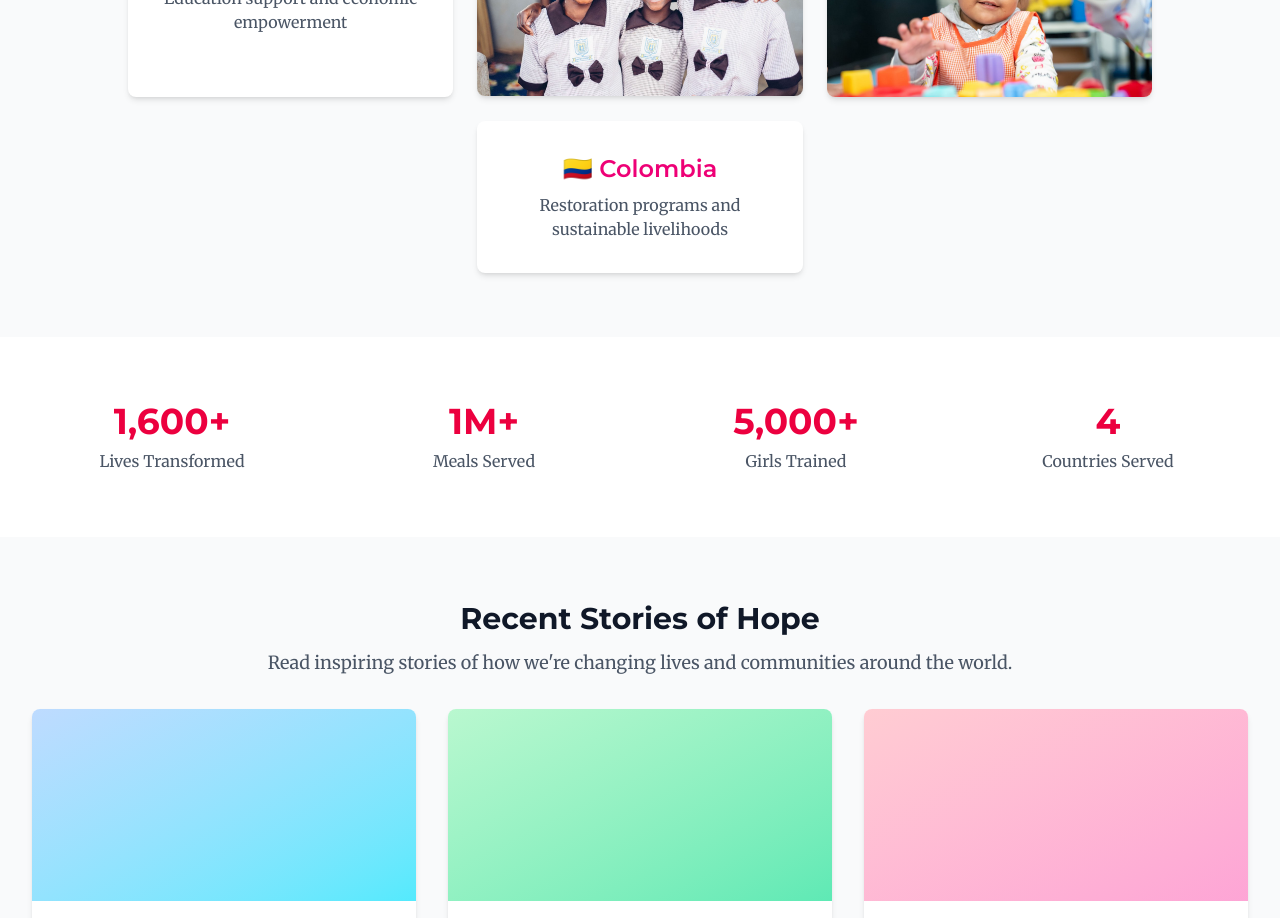
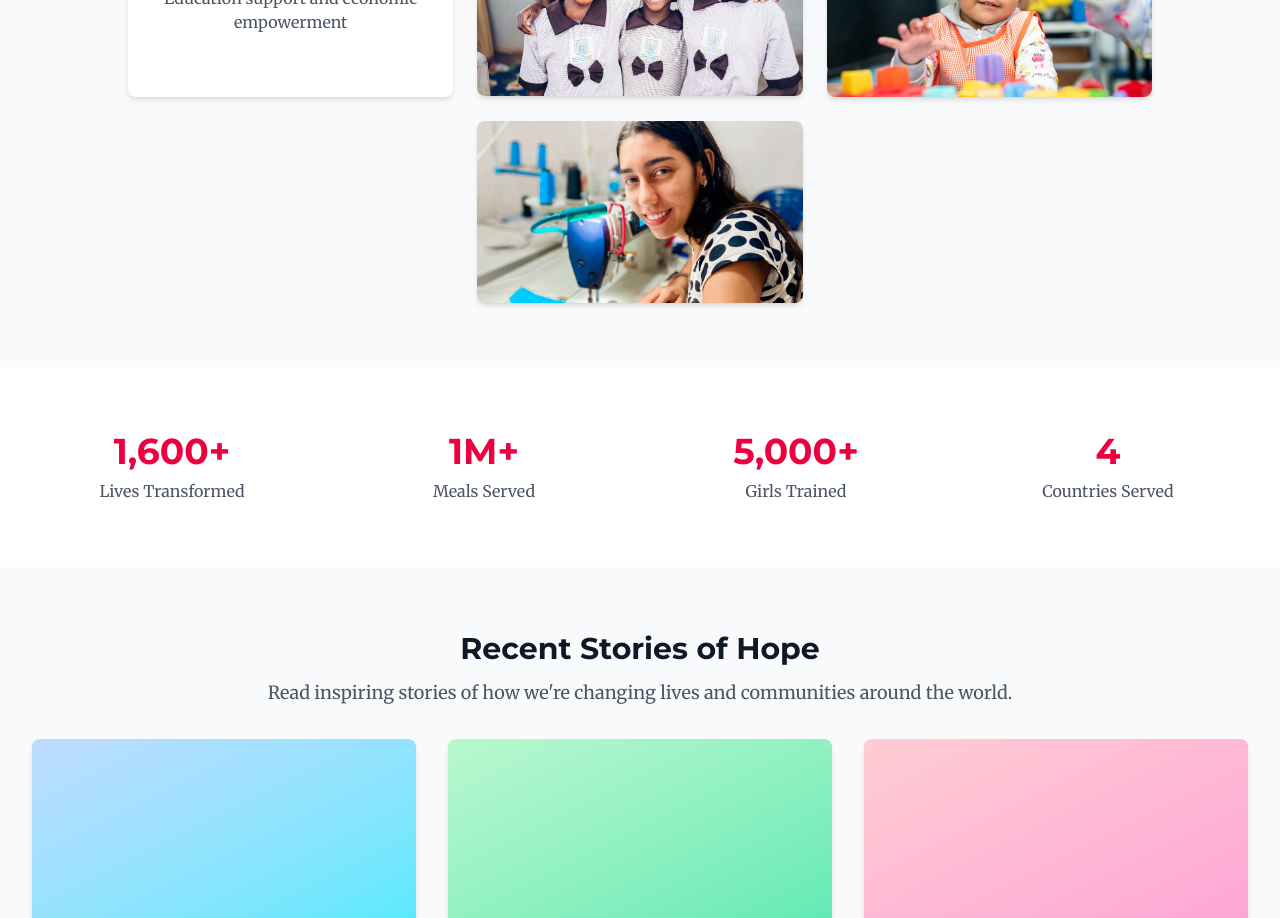
Before and after one commit to Peace-Gospel-International/shehashope, a Next.js app: page / in a window 1280 px wide. Shown: the part 2660-3578 px from the top of the page. Built offline with nearby package versions, Linux system fonts and the light colour scheme.

Commit message:
Add interactive Colombia program card

```diff
--- a/app/page.tsx
+++ b/app/page.tsx
@@ -228,9 +228,24 @@ export default function Home() {
                 </p>
               </div>
             </div>
-            <div className="bg-white rounded-lg p-6 md:p-8 text-center shadow-md hover:shadow-xl transition-all hover:-translate-y-1 cursor-pointer lg:col-start-2">
-              <h3 className="text-2xl font-semibold mb-2 font-sans" style={{ color: '#EE0076' }}>🇨🇴 Colombia</h3>
-              <p className="text-gray-600 font-serif">Restoration programs and sustainable livelihoods</p>
+            <div
+              className="group relative aspect-video overflow-hidden rounded-lg shadow-md transition-all duration-300 hover:-translate-y-1 hover:shadow-xl focus:-translate-y-1 focus:outline-none focus-visible:ring-4 focus-visible:ring-pink-300 lg:col-start-2"
+              tabIndex={0}
+              aria-label="Colombia: 10.7 million children, including 800,000 Venezuelan migrant children"
+            >
+              <Image
+                src="/images/where-we-work/colombia.jpg"
+                alt="Student sewing at a skills-training program in Colombia"
+                fill
+                sizes="(min-width: 1024px) 320px, (min-width: 768px) 50vw, 100vw"
+                className="object-cover object-top transition-transform duration-500 group-hover:scale-105 group-focus:scale-105"
+              />
+              <div className="absolute inset-0 flex flex-col justify-end bg-gradient-to-t from-black/85 via-black/35 to-transparent p-5 text-left text-white transition-opacity duration-500 md:justify-center md:bg-[#EE0076]/90 md:text-center md:opacity-0 md:group-hover:opacity-100 md:group-focus:opacity-100">
+                <h3 className="text-2xl font-semibold font-sans">Colombia</h3>
+                <p className="mt-2 text-sm leading-relaxed font-serif md:text-base">
+                  10.7 million children, including 800,000 Venezuelan migrant children
+                </p>
+              </div>
             </div>
           </div>
         </div>
```
Also changed, not shown: public/images/where-we-work/colombia.jpg (added).
